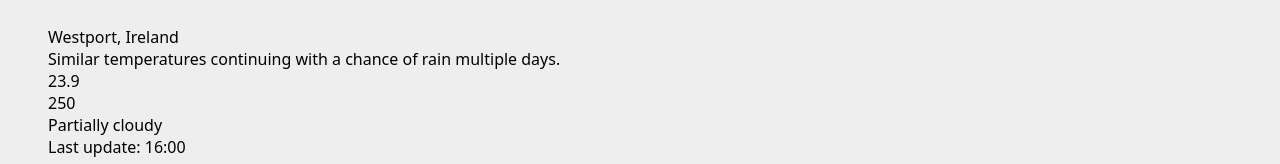
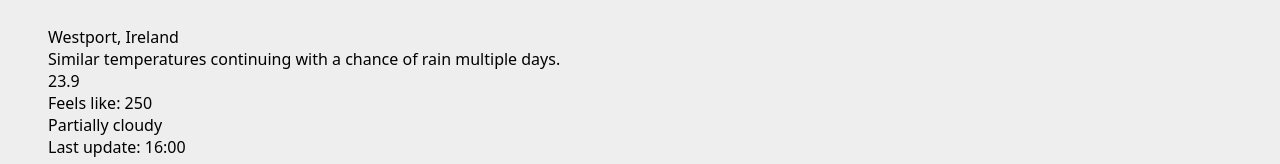
Before and after one commit to leandroesposito/top-weather-app, a website built with webpack: page src/template.html in a window 1280 px wide. Shown: the part 170-334 px from the top of the page. Built offline with nearby package versions, Linux system fonts and the light colour scheme.

Commit message:
Move feels like inside temperatures and add class to style unit

```diff
--- a/src/template.html
+++ b/src/template.html
@@ -48,9 +48,11 @@
                   <div class="icon-container">
                     <div class="icon partly-cloudy-day"></div>
                   </div>
-                  <div class="temperature">23.9</div>
+                  <div class="temperatures">
+                    <div class="temperature">23.9</div>
+                    <div class="feels-like temperature">Feels like: 250</div>
+                  </div>
                 </div>
-                <div class="feels-like">250</div>
                 <div class="conditions">Partially cloudy</div>
                 <div class="last-update">Last update: 16:00</div>
               </div>
```
